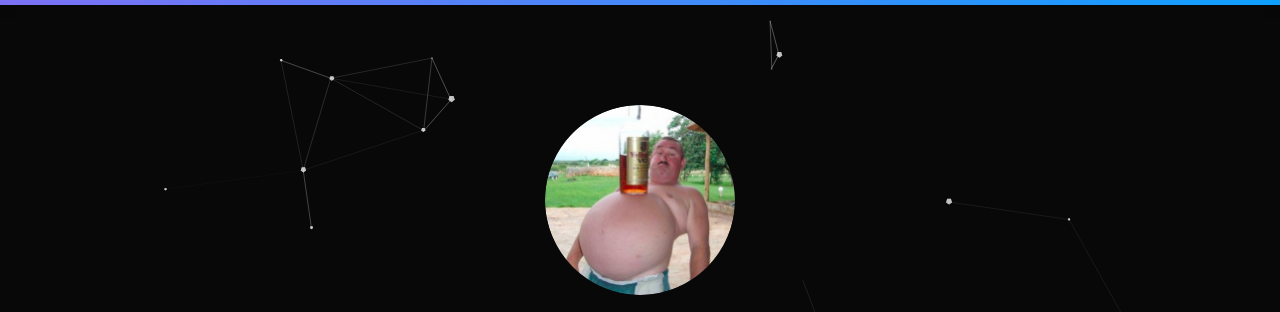
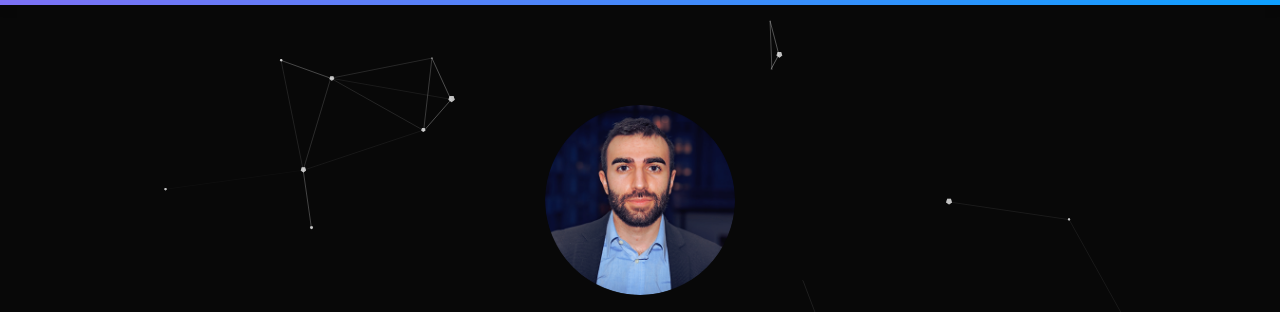
Before and after one commit to SalvatoreSZ/salvatoresz.github.io, a plain HTML site: page index.html in a window 1280 px wide. Shown: the part 47-359 px from the top of the page. Drawn offline with nearby package versions, Linux system fonts and the light colour scheme.

Commit message:
Personal pic

```diff
--- a/index.html
+++ b/index.html
@@ -43,7 +43,7 @@
 
             <div class="container" >
                 <div class="avatar"
-                    style="background-image:url(&quot;assets/img/unnamed_cropped.png&quot;);height:190px;width:190px;">
+                    style="background-image:url(&quot;assets/img/pic.png&quot;);height:190px;width:190px;">
                 </div>
                 <div class="about-me">
                     <p data-aos="zoom-out" data-aos-duration="800" data-aos-delay="300" data-aos-once="true">Hello! I'm
```
Also changed, not shown: assets/img/1.png (deleted), assets/img/2.png (deleted).
